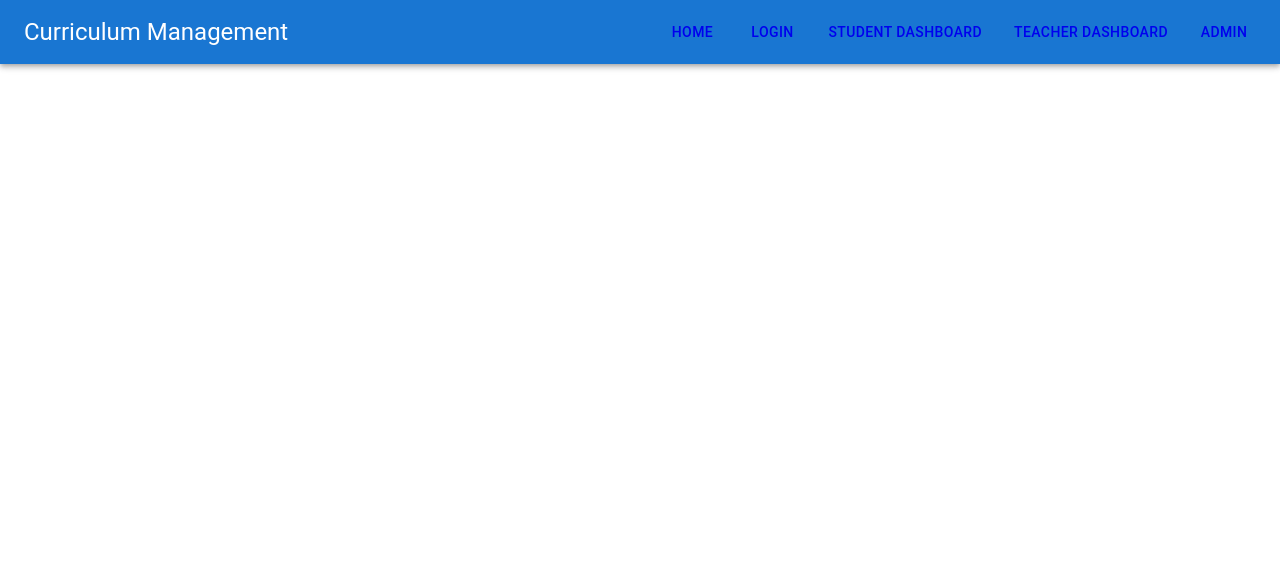
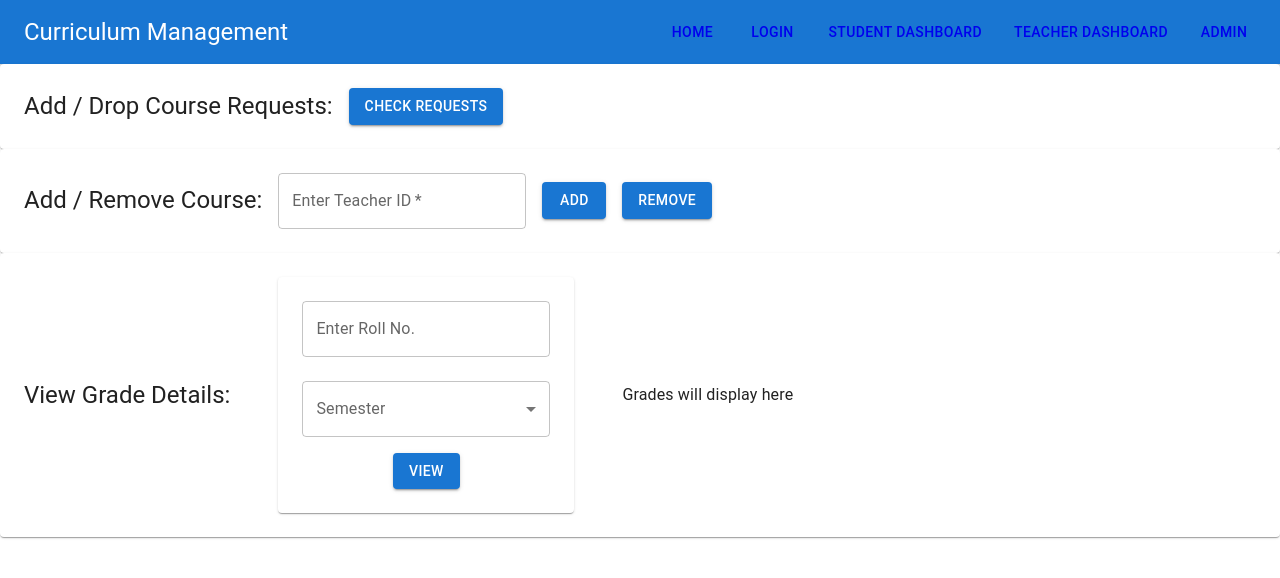
Before and after one commit to Ansh1902396/ISD-project-lnmiit, a React (Create React App) app in the folder project/: page /Admin in a window 1280 px wide. Shown: the top 578 px of the page. Built offline with nearby package versions, Linux system fonts and the light colour scheme; no server answers.

Commit message:
modified:   project/src/Navbar.js 	modified:   project/src/pages/Admin.js

```diff
--- a/project/src/Navbar.js
+++ b/project/src/Navbar.js
@@ -15,8 +15,6 @@ const Navbar = () => {
                 <Link to = '/StudentDashboard' style = {{textDecoration: 'none'}}><Button color="inherit">Student Dashboard</Button></Link>
                 <Link to = '/TeacherDashboard' style = {{textDecoration: 'none'}}><Button color="inherit">Teacher Dashboard</Button></Link>
                 <Link to = '/Admin' style = {{textDecoration: 'none'}}><Button color="inherit">Admin</Button></Link>
-
-
             </Stack>
             </Toolbar>
 
--- a/project/src/pages/Admin.js
+++ b/project/src/pages/Admin.js
@@ -1,10 +1,90 @@
 import { useState } from "react";
-import { Grid, Typography } from "@mui/material";
+import { Grid, Stack, Typography,Paper, Button, TextField } from "@mui/material";
+import Box from '@mui/material/Box';
+import InputLabel from '@mui/material/InputLabel';
+import MenuItem from '@mui/material/MenuItem';
+import FormControl from '@mui/material/FormControl';
+import Select from '@mui/material/Select';
 
 const Admin = () => {
     return (
         <Grid align = 'center'>
+            <Grid item xs= {12}>
+                <Paper>
+                    <Stack direction="row" spacing={2} sx = {{padding : 3, alignItems : 'center'}}>
+                        <Typography variant="h5">Add / Drop Course Requests:</Typography>
+                        <Button
+                            name="checkRequestButton"
+                            type="submit"
+                            variant="contained"
+                        > Check Requests
+                        </Button>
+                    </Stack>
+                </Paper>
 
+                <Paper>
+                    <Stack direction="row" spacing={2} sx = {{padding : 3, alignItems : 'center'}}>
+                        <Typography variant="h5">Add / Remove Course:</Typography>
+
+                        <TextField
+                            name="enterTeacherID"
+                            variant="outlined"
+                            label="Enter Teacher ID"
+                            required
+                        />
+
+                        <Button
+                            name="addCourseButton"
+                            type="submit"
+                            variant="contained"
+                        > Add
+                        </Button>
+                        <Button
+                            name="removeCourseButton"
+                            type="submit"
+                            variant="contained"
+                        > Remove
+                        </Button>
+                    </Stack>
+                </Paper>
+                <Paper>
+                    <Stack direction="row" spacing={6} sx = {{padding : 3, alignItems : 'center'}}>
+                        <Typography variant="h5"> View Grade Details:</Typography>
+
+                        <Paper sx = {{padding: 3}}>
+                            <TextField
+                                name="enterStudentRoll"
+                                variant="outlined"
+                                label="Enter Roll No."
+                            />
+                            <Box sx={{ minWidth: 120 , marginTop: 3}}>
+                                <FormControl fullWidth>
+                                    <InputLabel>Semester</InputLabel>
+                                    <Select
+                                    labelId="demo-simple-select-label"
+                                    label="Semester"
+                                    >
+                                    <MenuItem value={10}>Current Semester</MenuItem>
+                                    <MenuItem value={20}>Twenty</MenuItem>
+                                    <MenuItem value={30}>Thirty</MenuItem>
+                                    </Select>
+                                </FormControl>
+
+                                <Button
+                                    name="viewGradeButton"
+                                    type="submit"
+                                    variant="contained"
+                                    sx = {{marginTop: 2}}
+                                > View
+                                 </Button>
+                            </Box>
+                       </Paper>
+
+                       <Typography variant = "paragraph">Grades will display here</Typography>
+
+                    </Stack>
+                </Paper>
+            </Grid>
         </Grid>
     );
 }
```
